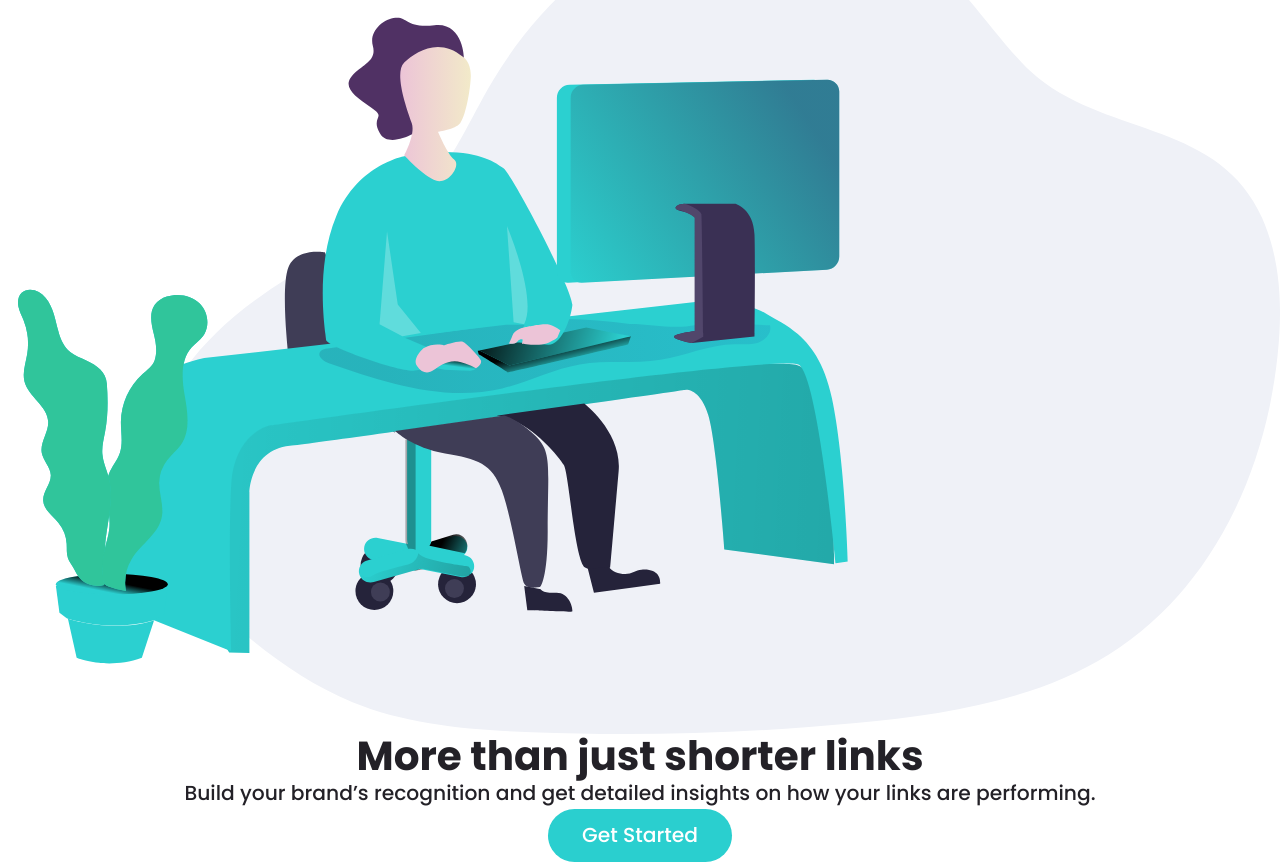
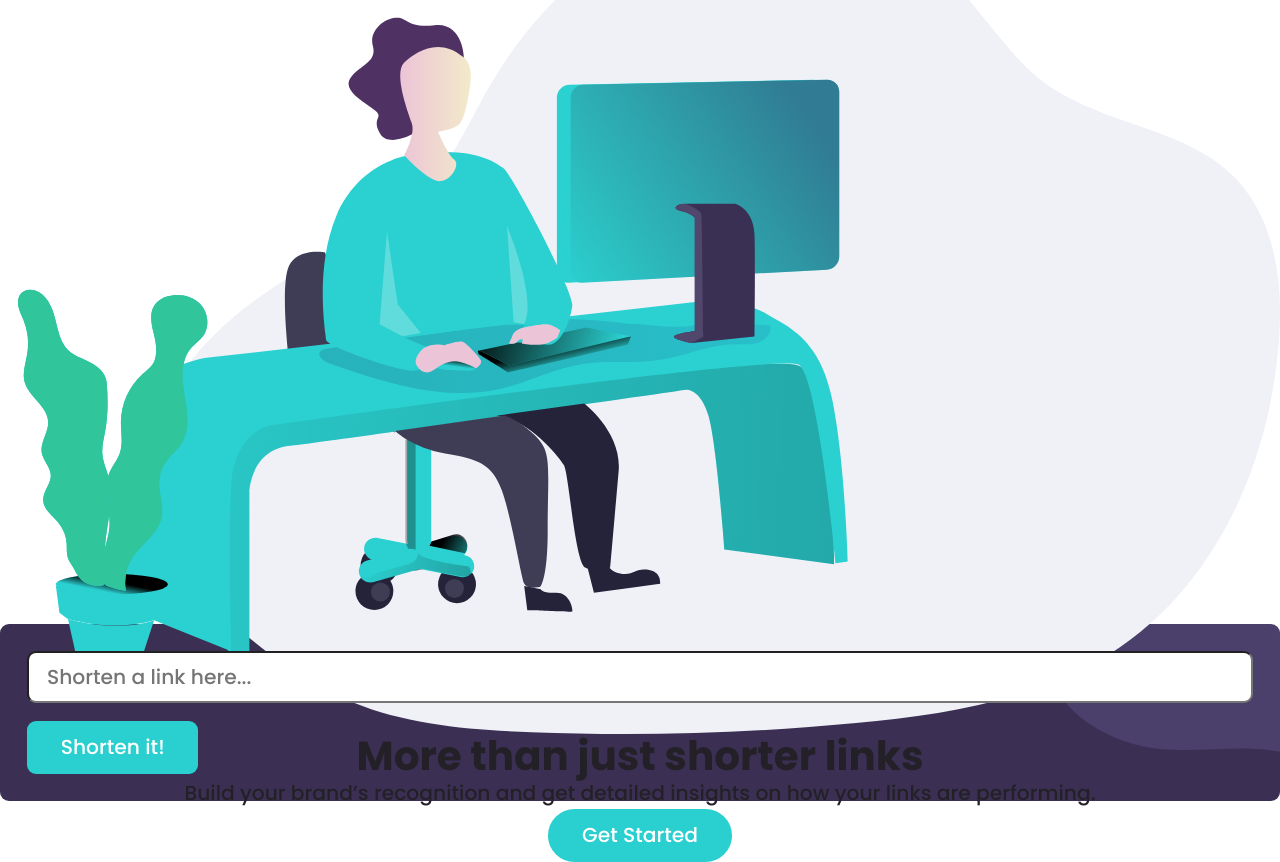
Before and after one commit to shamwela/shortly, a React (Create React App) app: page / in a window 1280 px wide. Shown: the part 176-1038 px from the top of the page. Built offline with nearby package versions, Linux system fonts and the light colour scheme.

Commit message:
Implement InputSection component

```diff
--- a/src/components/ButtonLink.jsx
+++ b/src/components/ButtonLink.jsx
@@ -3,6 +3,7 @@ import '../utils/variables.css'
 
 const ButtonLink = styled.a`
   display: inline-block;
+  max-width: max-content;
   border-radius: 100px;
   background-color: var(--cyan);
   padding: 0.556em 1.667em;
--- /dev/null
+++ b/src/components/InputSection.jsx
@@ -0,0 +1,44 @@
+import React from 'react'
+import styled from 'styled-components'
+import ButtonLink from './ButtonLink'
+import MobileBackground from '../assets/bg-shorten-mobile.svg'
+import '../utils/variables.css'
+
+const borderRadius = '0.5rem'
+// This is not put in variables.css because it is not used in any other component
+
+const Wrapper = styled.div`
+  width: 100%;
+  border-radius: ${borderRadius};
+  background: var(--dark-violet) url(${MobileBackground}) no-repeat right top;
+  display: flex;
+  flex-direction: column;
+  row-gap: 1rem;
+  padding: 1.5rem;
+
+  & > * {
+    width: 100%;
+    border-radius: ${borderRadius};
+  }
+
+  @media (min-width: 1440px) {
+    flex-direction: row;
+    column-gap: 1rem;
+    padding: 2rem;
+  }
+`
+
+const Input = styled.input`
+  padding: 0.5rem 1rem;
+`
+
+const SubmitButton = styled(ButtonLink)``
+
+export default function InputSection() {
+  return (
+    <Wrapper>
+      <Input placeholder='Shorten a link here...' />
+      <SubmitButton>Shorten it!</SubmitButton>
+    </Wrapper>
+  )
+}
--- a/src/components/LinksWrapper.jsx
+++ b/src/components/Nav/LinksWrapper.jsx
@@ -1,7 +1,7 @@
 import React from 'react'
 import styled from 'styled-components'
-import ButtonLink from './ButtonLink'
-import '../utils/variables.css'
+import ButtonLink from '../ButtonLink'
+import '../../utils/variables.css'
 
 const StyledLinksWrapper = styled.div`
   position: absolute;
--- a/src/components/Logo.jsx
+++ b/src/components/Nav/Logo.jsx
@@ -1,5 +1,5 @@
 import React from 'react'
-import logo from '../assets/logo.svg'
+import logo from '../../assets/logo.svg'
 
 export default function Logo() {
   return (
--- a/src/components/MenuIcon.jsx
+++ b/src/components/Nav/MenuIcon.jsx
@@ -1,6 +1,6 @@
 import React from 'react'
 import styled from 'styled-components'
-import '../utils/variables.css'
+import '../../utils/variables.css'
 
 const StyledMenuIcon = styled.div`
   cursor: pointer;
--- a/src/components/NavigationBar.jsx
+++ b/src/components/Nav/NavigationBar.jsx
@@ -1,7 +1,7 @@
 import React from 'react'
 import styled from 'styled-components'
 import MenuIcon from './MenuIcon'
-import '../utils/variables.css'
+import '../../utils/variables.css'
 import LinksWrapper from './LinksWrapper'
 import Logo from './Logo'
 
--- a/src/pages/index.jsx
+++ b/src/pages/index.jsx
@@ -1,12 +1,14 @@
 import React from 'react'
+import NavigationBar from '../components/Nav/NavigationBar'
 import Intro from '../components/Intro'
-import NavigationBar from '../components/NavigationBar'
+import InputSection from '../components/InputSection'
 
 export default function Shortly() {
   return (
     <>
       <NavigationBar />
       <Intro />
+      <InputSection />
     </>
   )
 }
```
